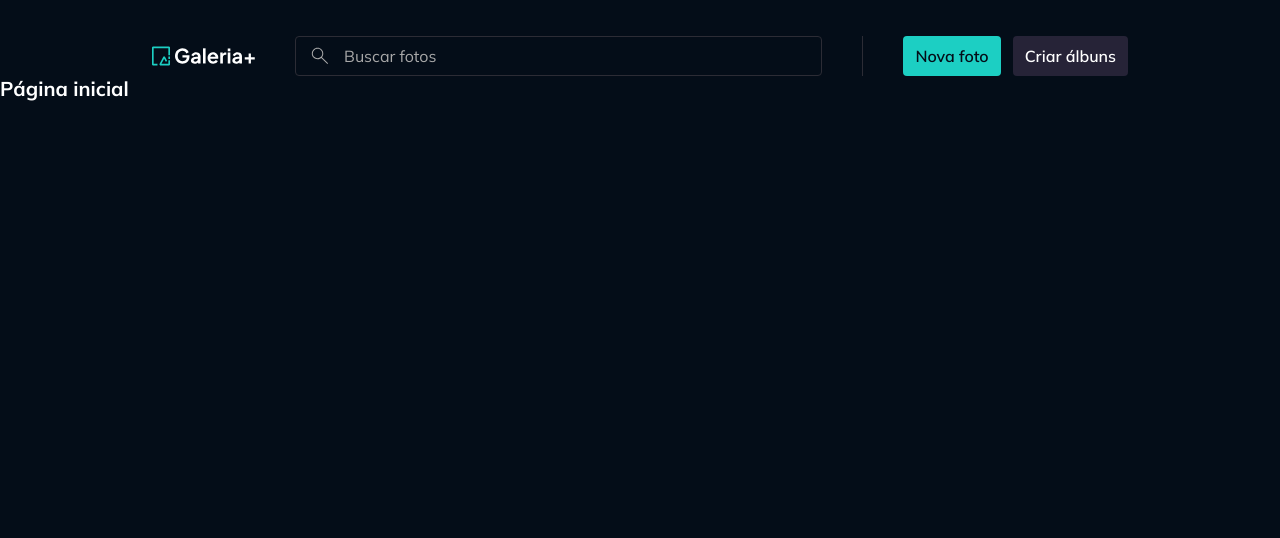
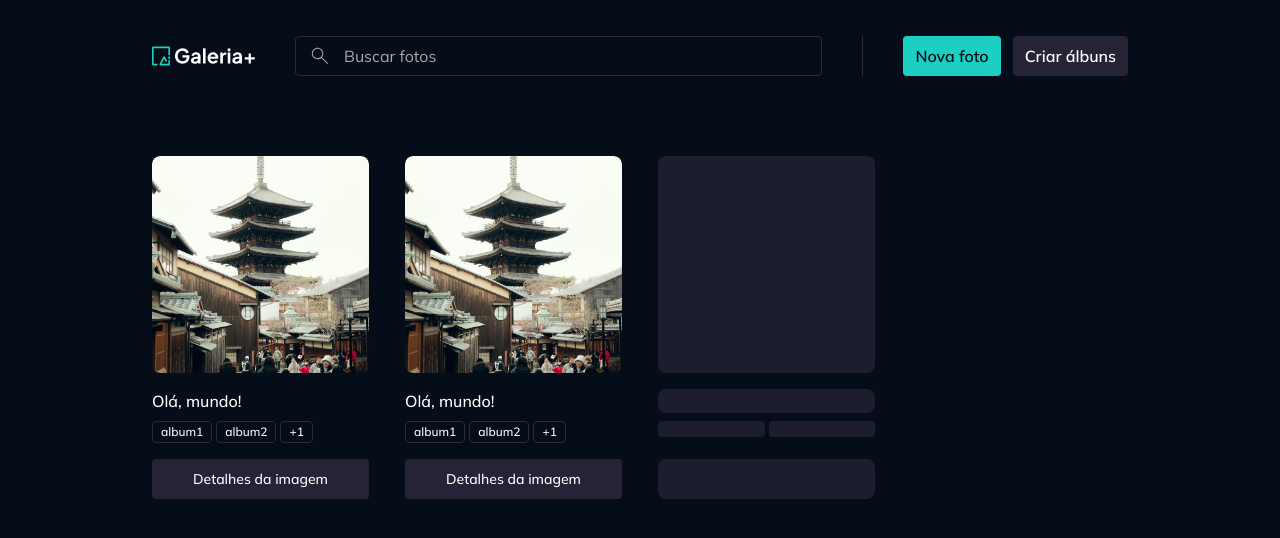
Before and after one commit to omayconmendes/react-photo-gallery, a React (Vite) app: page / in a window 1280 px wide. Shown: the top 538 px of the page. Built offline with nearby package versions, Linux system fonts and the light colour scheme.

Commit message:
feat: Cria componentes para visualização das fotos em colunas.

```diff
--- a/src/components/image-file-preview.tsx
+++ /dev/null
@@ -1,21 +0,0 @@
-import {tv} from "tailwind-variants";
-
-export const imageFilePreviewVariants = tv({
-    base: "rounded-lg overflow-hidden"
-});
-
-export const imageFilePreviewImageVariants = tv({
-    base: "w-full h-full object-cover"
-});
-
-interface ImageFilePreviewProps extends React.ComponentProps<"img"> {
-    imageClassName?: string;
-}
-
-export default function ImageFilePreview({className, imageClassName, ...props}: ImageFilePreviewProps) {
-    return (
-        <div className={imageFilePreviewVariants({className})}>
-            <img className={imageFilePreviewImageVariants({className: imageClassName})} {...props} />
-        </div>
-    )
-}
--- /dev/null
+++ b/src/components/image-preview.tsx
@@ -0,0 +1,21 @@
+import {tv} from "tailwind-variants";
+
+export const imagePreviewVariants = tv({
+    base: "rounded-lg overflow-hidden"
+});
+
+export const imagePreviewImageVariants = tv({
+    base: "w-full h-full object-cover"
+});
+
+interface ImagePreviewProps extends React.ComponentProps<"img"> {
+    imageClassName?: string;
+}
+
+export default function ImagePreview({className, imageClassName, ...props}: ImagePreviewProps) {
+    return (
+        <div className={imagePreviewVariants({className})}>
+            <img className={imagePreviewImageVariants({className: imageClassName})} {...props} />
+        </div>
+    )
+}
--- /dev/null
+++ b/src/components/main-content.tsx
@@ -0,0 +1,13 @@
+import React from "react";
+import cx from "classnames";
+
+interface MainContentProps extends React.ComponentProps<"main"> {}
+
+export default function MainContent({children, className, ...props}: MainContentProps) {
+
+    return (
+        <main className={cx("mt-20 pb-20", className)} {...props}>
+            {children}
+        </main>
+    )
+}
--- /dev/null
+++ b/src/contexts/albums/models/album.ts
@@ -0,0 +1,4 @@
+export interface Album {
+    id: string;
+    title: string;
+}
--- /dev/null
+++ b/src/contexts/photos/components/photo-widget.tsx
@@ -0,0 +1,57 @@
+import ImagePreview from "../../../components/image-preview.tsx";
+import Skeleton from "../../../components/skeleton.tsx";
+import type {Photo} from "../models/photo.ts";
+import Text from "../../../components/text.tsx";
+import Badge from "../../../components/badge.tsx";
+import {buttonTextVariants, buttonVariants} from "../../../components/button.tsx";
+import {Link} from "react-router";
+
+interface PhotoWidgetProps {
+    photo: Photo;
+    loading?: boolean;
+}
+
+export default function PhotoWidget({photo, loading}: PhotoWidgetProps) {
+    return (
+        <div className={"flex flex-col gap-4"}>
+            { !loading ? (
+                <ImagePreview src={`/images/${photo.imageId}`} title={photo.title} imageClassName={"w-[13.5625rem] h-[13.5625rem] rounded-lg"} />
+            ) : (
+                <Skeleton className={"w-[13.5625rem] h-[13.5625rem] rounded-lg"} />
+            )}
+
+            <div className={"flex flex-col gap-2"}>
+                { !loading ? (
+                    <Text variant={"paragraph-large"} className={"truncate"}>{ photo.title }</Text>
+                ) : (
+                    <Skeleton className={"w-full h-6"} />
+                )}
+
+                <div className={"flex gap-1 min-h-[1.375rem]"}>
+                    { !loading ? (
+                        <>
+                            {photo.album.slice(0, 2).map(album => (
+                                <Badge className={"truncate"} size={"xs"} key={album.id}>
+                                    {album.title}
+                                </Badge>
+                            ))}
+                            {photo.album.length > 2 && <Badge size={"xs"}>+{photo.album.length - 2}</Badge>}
+                        </>
+                    ) : (
+                        Array.from({length: 2}).map((_, index) => (
+                            <Skeleton key={`album-loading-${index}`} className={"w-full h-4 rounded-sm"} />
+                        ))
+                    )}
+                </div>
+            </div>
+
+            { !loading ? (
+                <Link className={buttonVariants({variant: "secondary", className: "px-2 py-2"})} to={`/fotos/${photo.id}`}>
+                <   Text className={buttonTextVariants({variant: "secondary", size: "sm"})}>Detalhes da imagem</Text>
+                </Link>
+            ) : (
+                <Skeleton className={"w-full h-10"} />
+            )}
+        </div>
+    )
+}
--- /dev/null
+++ b/src/contexts/photos/models/photo.ts
@@ -0,0 +1,8 @@
+import type { Album } from "../../albums/models/album.ts";
+
+export interface Photo {
+    id: string;
+    title: string;
+    imageId: string;
+    album: Album[]
+}
--- a/src/pages/layout-main.tsx
+++ b/src/pages/layout-main.tsx
@@ -1,11 +1,14 @@
 import {Outlet} from "react-router";
 import MainHeader from "../components/main-header.tsx";
+import MainContent from "../components/main-content.tsx";
 
 export default function LayoutMain() {
     return (
         <>
             <MainHeader className={"mt-9"} />
-            <Outlet />
+            <MainContent>
+                <Outlet />
+            </MainContent>
         </>
     );
 }
--- a/src/pages/page-components.tsx
+++ b/src/pages/page-components.tsx
@@ -10,7 +10,7 @@ import SeachIcon from "../assets/icons/search.svg?react";
 import InputCheckbox from "../components/input-checkbox.tsx";
 import InputSingleFile from "../components/input-single-file.tsx";
 import {useForm} from "react-hook-form";
-import ImageFilePreview from "../components/image-file-preview.tsx";
+import ImagePreview from "../components/image-preview.tsx";
 import {
     Dialog,
     DialogBody,
@@ -81,7 +81,7 @@ export default function PageComponents() {
                     form={form} {...form.register("file")}
                     allowedExtensions={['png', 'jpg', 'jpeg', 'webp']}
                     maxFileSizeInMB={50}
-                    replaceBy={<ImageFilePreview src={fileSource} alt={"Imagem"} />}
+                    replaceBy={<ImagePreview src={fileSource} alt={"Imagem"} />}
                 />
             </div>
 
@@ -98,7 +98,7 @@ export default function PageComponents() {
                                 allowedExtensions={["png", "jpg", "jpeg", "webp"]}
                                 maxFileSizeInMB={50}
                                 form={form}
-                                replaceBy={<ImageFilePreview src={fileSource} alt="Imagem" />}
+                                replaceBy={<ImagePreview src={fileSource} alt="Imagem" />}
                                 {...form.register("file")}
                             />
                         </DialogBody>
--- a/src/pages/page-home.tsx
+++ b/src/pages/page-home.tsx
@@ -1,9 +1,23 @@
-import Text from "../components/text";
+import PhotoWidget from "../contexts/photos/components/photo-widget.tsx";
+import Container from "../components/container.tsx";
+import type {Photo} from "../contexts/photos/models/photo.ts";
 
 export default function PageHome() {
     return (
-        <>
-            <Text variant={"heading-medium"}>Página inicial</Text>
-        </>
+        <Container>
+            <div className={"grid grid-cols-4 gap-9"} >
+                <PhotoWidget photo={{id: '123', title: 'Olá, mundo!', imageId: 'portrait-tower.png', album: [
+                        {id: "123", title: "album1"},
+                        {id: "456", title: "album2"},
+                        {id: "789", title: "album3"}
+                ]}} />
+                <PhotoWidget photo={{id: '123', title: 'Olá, mundo!', imageId: 'portrait-tower.png', album: [
+                        {id: "123", title: "album1"},
+                        {id: "456", title: "album2"},
+                        {id: "789", title: "album3"}
+                ]}} />
+                <PhotoWidget photo={{} as Photo} loading />
+            </div>
+        </Container>
     )
 }
```
